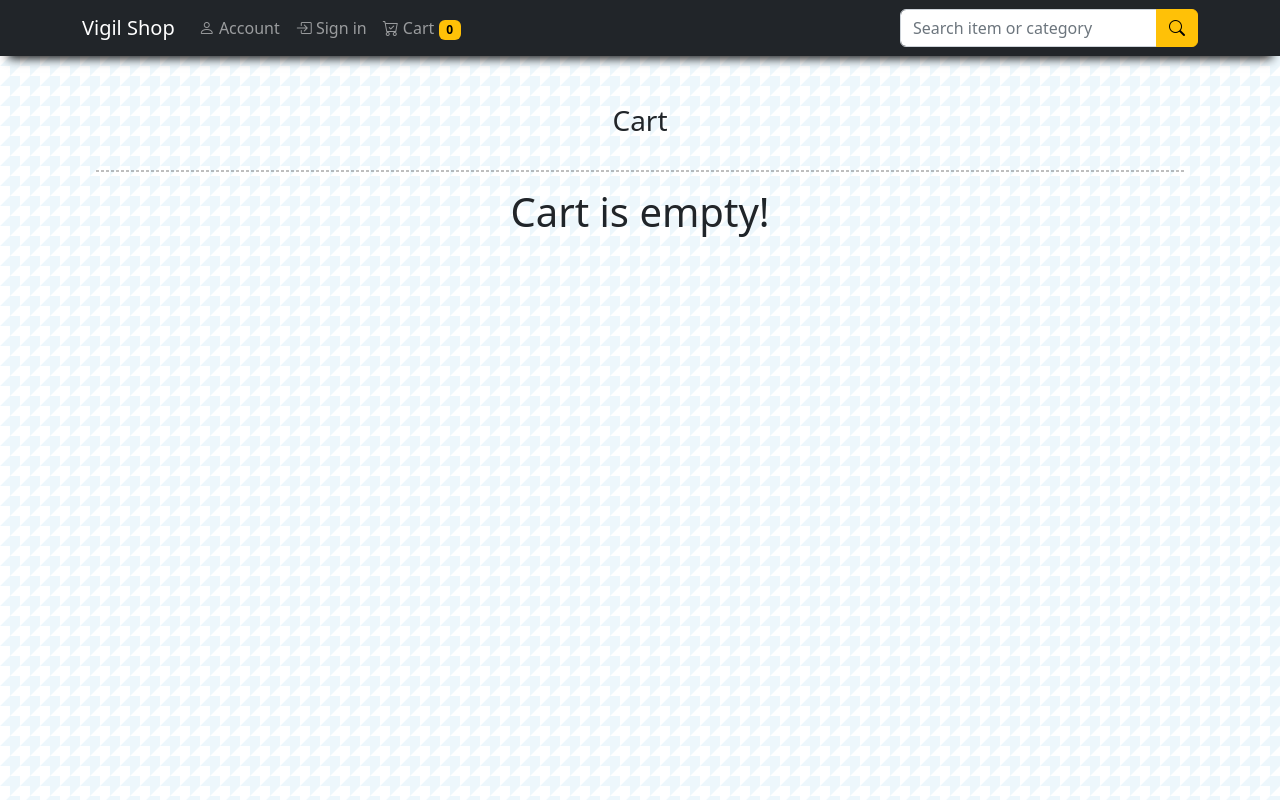
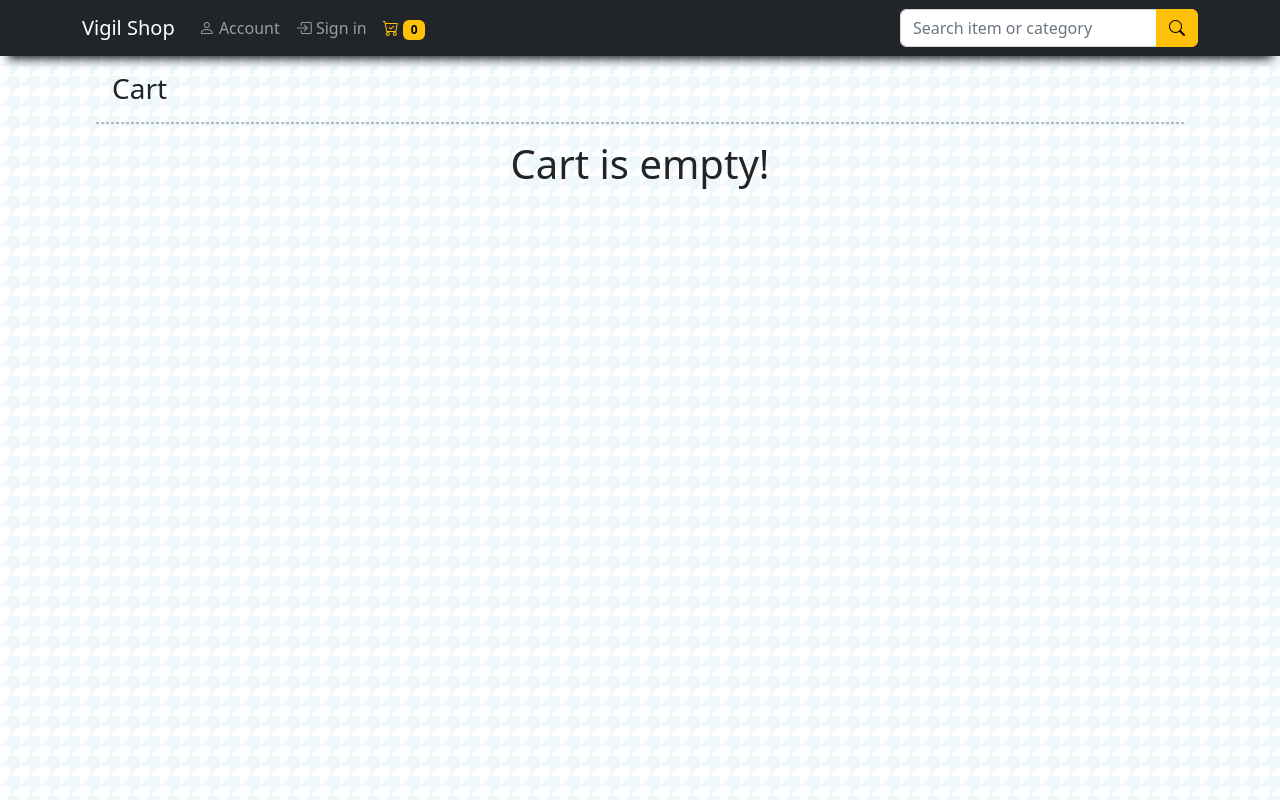
Before and after one commit to LoisaKitakaya/Vigil-Shop, a React (Create React App) app: page /cart in a window 1280 px wide. Shown: the top 800 px of the page. Built offline with nearby package versions, Linux system fonts and the light colour scheme.

Commit message:
minor style changes

```diff
--- a/src/css/App.css
+++ b/src/css/App.css
@@ -7,8 +7,7 @@
 }
 
 .home-title {
-  padding: 3rem 1rem 1rem 1rem;
-  text-align: center;
+  padding: 1rem 0 0 1rem;
 }
 
 .display-container {
--- a/src/layout/Navbar.jsx
+++ b/src/layout/Navbar.jsx
@@ -34,7 +34,7 @@ const NavbarComponent = ({ cartItems }) => {
             </li>
             <li className="nav-item">
               <Link to={"/cart"} className="nav-link">
-                <i class="bi bi-cart-check"></i> Cart{" "}
+                <i class="bi bi-cart-check text-warning"></i>{" "}
                 <span className="badge text-bg-warning">
                   {cartItems.length}
                 </span>
--- a/src/pages/Cart.jsx
+++ b/src/pages/Cart.jsx
@@ -34,7 +34,13 @@ const Cart = ({ cartItems, clear, addItem, removeItem }) => {
           <table className="table table-warning table-hover">
             <caption>
               <h1>
-                <strong>Total: {calculateTotal} $</strong>
+                <strong>
+                  Total:{" "}
+                  {calculateTotal.toLocaleString("en-IN", {
+                    maximumSignificantDigits: 2,
+                  })}{" "}
+                  $
+                </strong>
               </h1>
             </caption>
             <caption>
```
